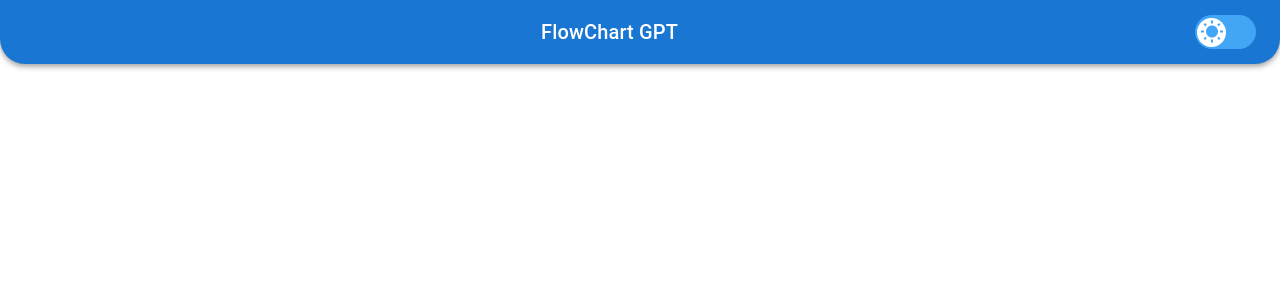
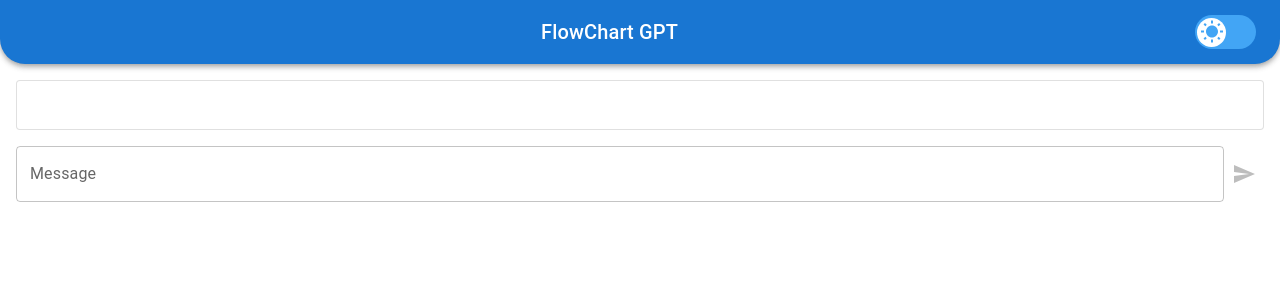
Before and after one commit to marcogracie/flowchartgpt_frontend, a React (Vite) app: page / in a window 1280 px wide. Shown: the top 300 px of the page. Built offline with nearby package versions, Linux system fonts and the light colour scheme.

Commit message:
first version of text box, now we have to move it to the left

```diff
--- a/src/App.jsx
+++ b/src/App.jsx
@@ -3,14 +3,21 @@ import {
   AppBar,
   Toolbar,
   Typography,
-  Switch,
   Box,
+  Paper,
+  List,
+  ListItem,
+  ListItemText,
   SvgIcon,
+  TextField,
+  IconButton,
+  Grid
 } from "@mui/material";
 import { useTheme, ThemeProvider, createTheme } from "@mui/material/styles";
 import { styled } from "@mui/system";
 import WbSunnyIcon from "@mui/icons-material/WbSunny";
 import NightsStayIcon from "@mui/icons-material/NightsStay";
+import SendIcon from "@mui/icons-material/Send";
 
 const CustomToggle = styled("div")({
   display: "flex",
@@ -49,7 +56,7 @@ function DarkModeToggle({ darkMode, toggleDarkMode }) {
       style={{ color: theme.palette.primary.light }}
     >
       <CustomThumb style={{ left: thumbPosition }}>
-        <SvgIcon component={ThumbIcon} style={{ color: iconColor}} />
+        <SvgIcon component={ThumbIcon} style={{ color: iconColor }} />
       </CustomThumb>
     </CustomToggle>
   );
@@ -57,6 +64,8 @@ function DarkModeToggle({ darkMode, toggleDarkMode }) {
 
 function App() {
   const [darkMode, setDarkMode] = useState(false);
+  const [messages, setMessages] = useState([]);
+  const [input, setInput] = useState("");
 
   const toggleDarkMode = () => setDarkMode(!darkMode);
 
@@ -66,6 +75,11 @@ function App() {
     },
   });
 
+  const sendMessage = () => {
+    setMessages([...messages, input]);
+    setInput("");
+  };
+
   return (
     <ThemeProvider theme={theme}>
       <Box
@@ -73,7 +87,7 @@ function App() {
           flexGrow: 1,
         }}
       >
-        <AppBar position="static" sx={{borderRadius: "0px 0px 25px 25px"}}>
+        <AppBar position="static" sx={{ borderRadius: "0px 0px 25px 25px" }}>
           <Toolbar>
             <Typography
               variant="h6"
@@ -88,6 +102,62 @@ function App() {
             />
           </Toolbar>
         </AppBar>
+        <Box
+          sx={{ flexGrow: 1, p: 2, display: "flex", flexDirection: "column" }}
+        >
+          <Paper
+            variant="outlined"
+            sx={{
+              flexGrow: 1,
+              p: 2,
+              overflowY: "scroll",
+              "&: :-webkit-scrollbar": {
+                width: "0.4em",
+              },
+              "&: :-webkit-scrollbar-thumb": {
+                borderRadius: "4px",
+                backgroundColor: theme.palette.grey[500],
+              },
+            }}
+          >
+            <List>
+              {messages.map((message, index) => (
+                <ListItem key={index}>
+                  <ListItemText primary={message} />
+                </ListItem>
+              ))}
+            </List>
+          </Paper>
+          <Box
+            component="form"
+            sx={{
+              display: "flex",
+              flexDirection: "row",
+              alignItems: "center",
+              mt: 2,
+            }}
+            onSubmit={(e) => {
+              e.preventDefault();
+              sendMessage();
+            }}
+          >
+            <TextField
+              fullWidth
+              label="Message"
+              variant="outlined"
+              value={input}
+              onChange={(e) => setInput(e.target.value)}
+            />
+            <IconButton
+              type="submit"
+              color="primary"
+              disabled={!input.trim()}
+              sx={{ m1: 1 }}
+            >
+              <SendIcon />
+            </IconButton>
+          </Box>
+        </Box>
       </Box>
     </ThemeProvider>
   );
```
